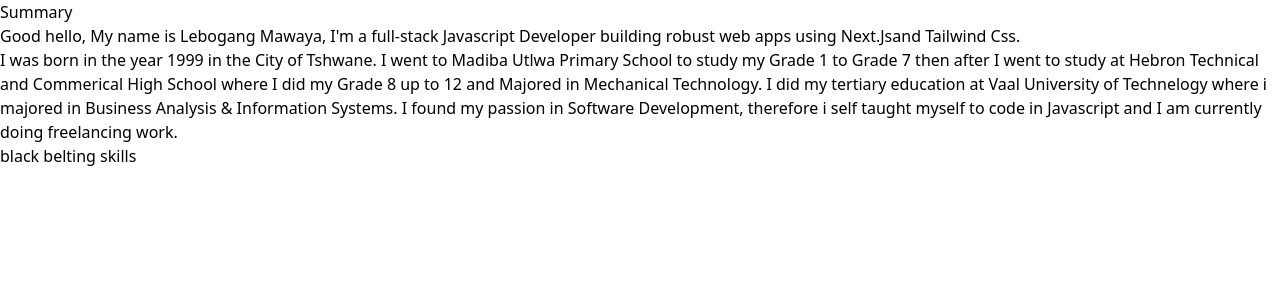
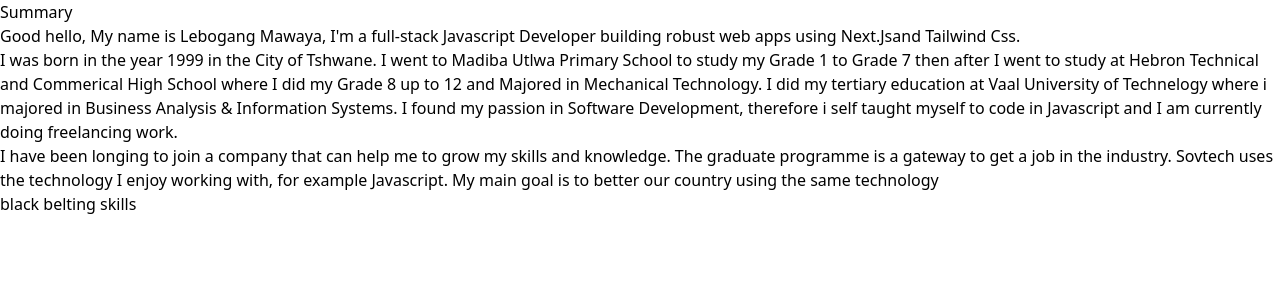
Before and after one commit to mawayalebo/miniprofile, a Next.js app: page / in a window 1280 px wide. Shown: the top 300 px of the page. Built offline with nearby package versions, Linux system fonts and the light colour scheme.

Commit message:
render why

```diff
--- a/pages/index.tsx
+++ b/pages/index.tsx
@@ -4,6 +4,7 @@ import Head from 'next/head'
 import Image from 'next/image'
 import { Carousel } from 'react-responsive-carousel'
 import Summary from '../components/Summary'
+import Why from '../components/Why'
 const Home: NextPage = () => {
   const Skills  = dynamic(() => import('../components/Skills'), { ssr: false })
 
@@ -17,7 +18,9 @@ const Home: NextPage = () => {
       <main className="">
         <Carousel/>
         <Summary/>
+        <Why/>
         <Skills/>
+
 
       </main>
 
```
